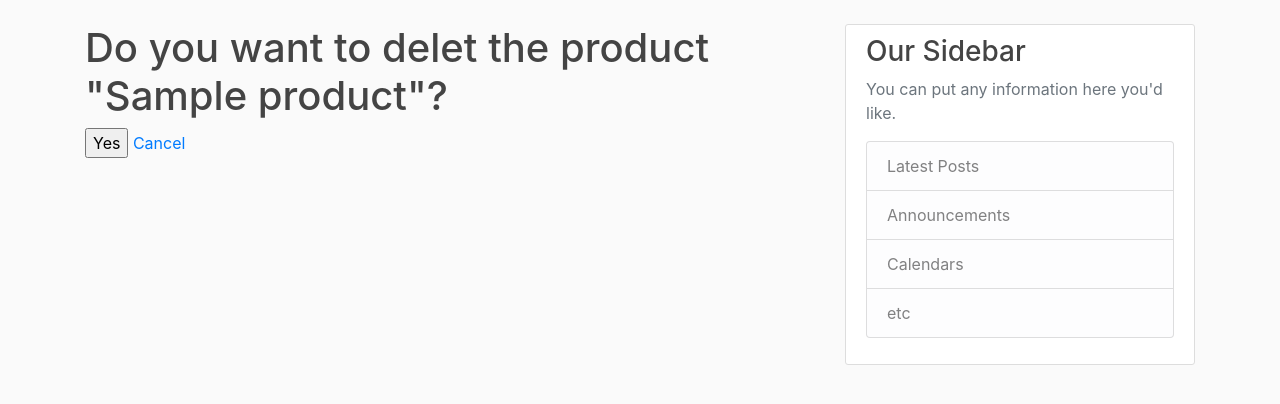
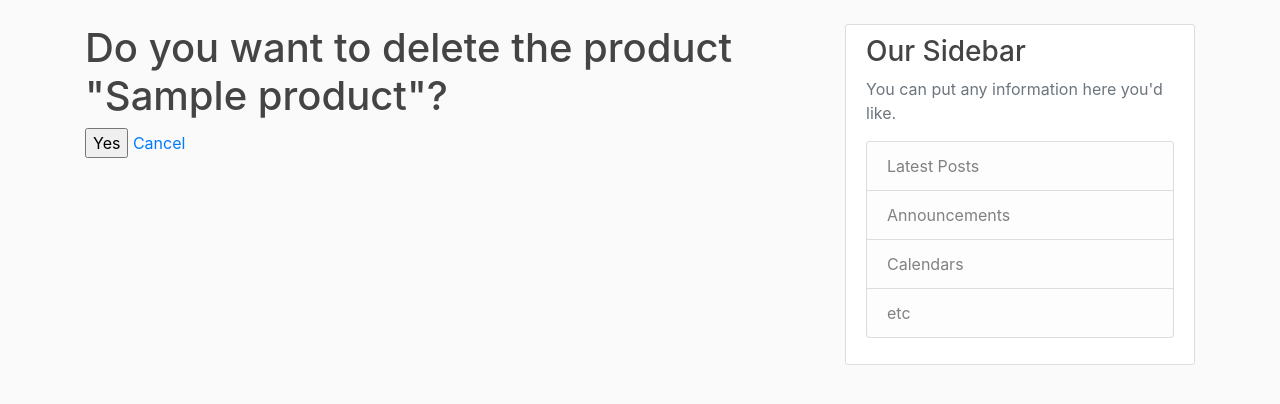
Before and after one commit to Jeffsto/django, a Django app: page /products/1/delete/ in a window 1280 px wide. Shown: the part 56-460 px from the top of the page. Run offline with Django 3.2, Linux system fonts and the light colour scheme; tables that the repository leaves empty hold one stand-in row (values such as "Sample post"); some libraries are stand-ins or nearby versions.

Commit message:
Reverse URLs

```diff
--- a/trydjango/products/templates/products/product_delete.html
+++ b/trydjango/products/templates/products/product_delete.html
@@ -3,7 +3,7 @@
 {% block content %}
 
 <form action='.' method="POST"> {% csrf_token %}
-    <h1>Do you want to delet the product "{{ object.title }}"?</h1>
+    <h1>Do you want to delete the product "{{ object.title }}"?</h1>
     <p><input type="submit" value="Yes"/> <a href="/create">Cancel</a></p>
 
 </form>
--- a/trydjango/products/views.py
+++ b/trydjango/products/views.py
@@ -35,7 +35,7 @@ def product_delete_view(request, my_id):
     obj = get_object_or_404(Product, id=my_id)
     if request.method == "POST":
         obj.delete()
-        return redirect('/create')
+        return redirect('products/create')
     context = {
         'object': obj
     }
```
